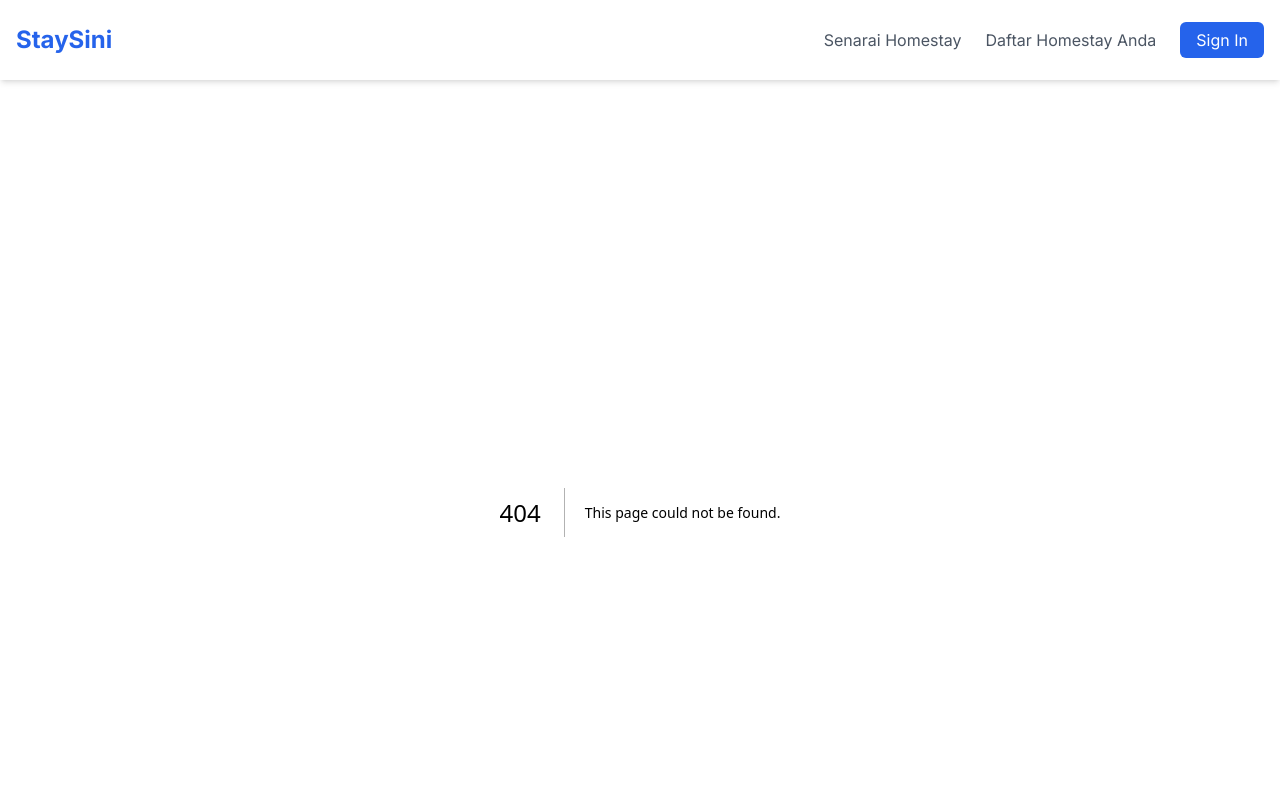
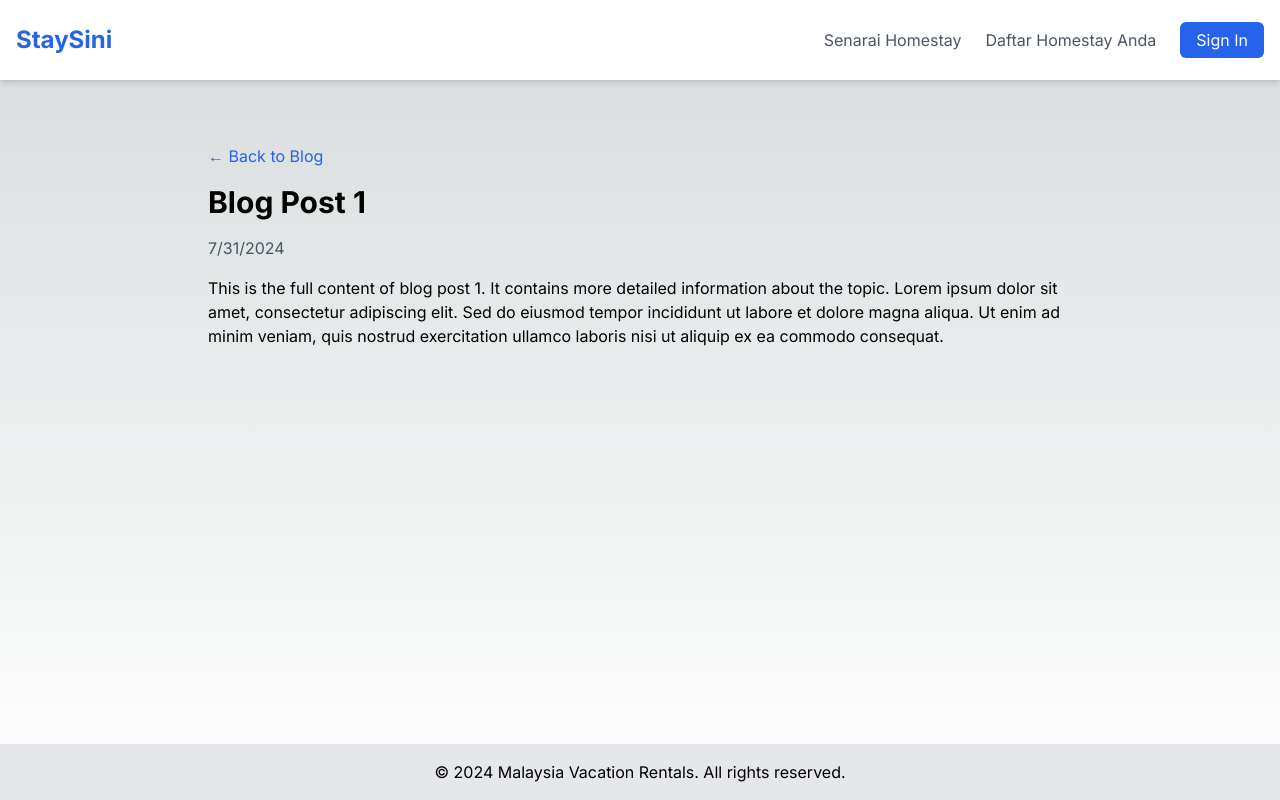
Before and after one commit to eddfulus/aidertest2, a Next.js app: page /blog/1 in a window 1280 px wide. Before the commit this address had no page. Shown: the top 800 px of the page. Built offline with nearby package versions, Linux system fonts and the light colour scheme.

Commit message:
Add individual blog post page

```diff
--- /dev/null
+++ b/app/blog/[id]/page.tsx
@@ -0,0 +1,39 @@
+'use client'
+
+import { useParams } from 'next/navigation';
+import Link from 'next/link';
+
+interface BlogPost {
+  id: number;
+  title: string;
+  content: string;
+  date: string;
+}
+
+const dummyPosts: BlogPost[] = Array.from({ length: 20 }, (_, i) => ({
+  id: i + 1,
+  title: `Blog Post ${i + 1}`,
+  content: `This is the full content of blog post ${i + 1}. It contains more detailed information about the topic. Lorem ipsum dolor sit amet, consectetur adipiscing elit. Sed do eiusmod tempor incididunt ut labore et dolore magna aliqua. Ut enim ad minim veniam, quis nostrud exercitation ullamco laboris nisi ut aliquip ex ea commodo consequat.`,
+  date: new Date(Date.now() - i * 86400000).toLocaleDateString(),
+}));
+
+export default function BlogPost() {
+  const params = useParams();
+  const postId = Number(params.id);
+  const post = dummyPosts.find(p => p.id === postId);
+
+  if (!post) {
+    return <div>Post not found</div>;
+  }
+
+  return (
+    <div className="max-w-4xl mx-auto px-4 py-8">
+      <Link href="/blog" className="text-blue-600 hover:underline mb-4 inline-block">&larr; Back to Blog</Link>
+      <h1 className="text-3xl font-bold mb-4">{post.title}</h1>
+      <p className="text-gray-600 mb-4">{post.date}</p>
+      <div className="prose max-w-none">
+        <p>{post.content}</p>
+      </div>
+    </div>
+  );
+}
```
